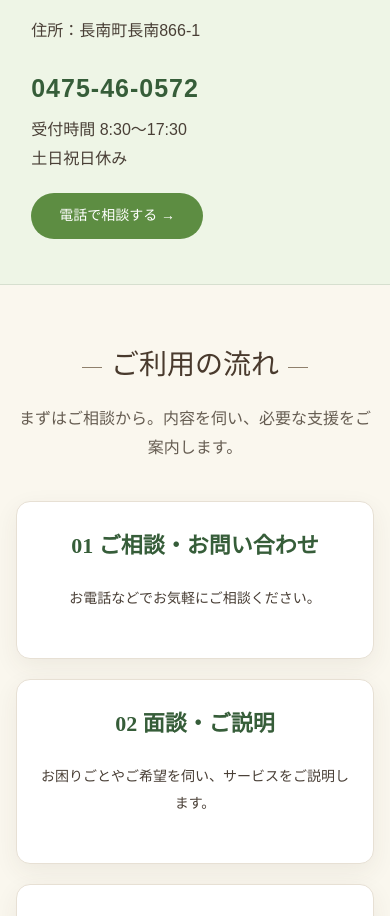
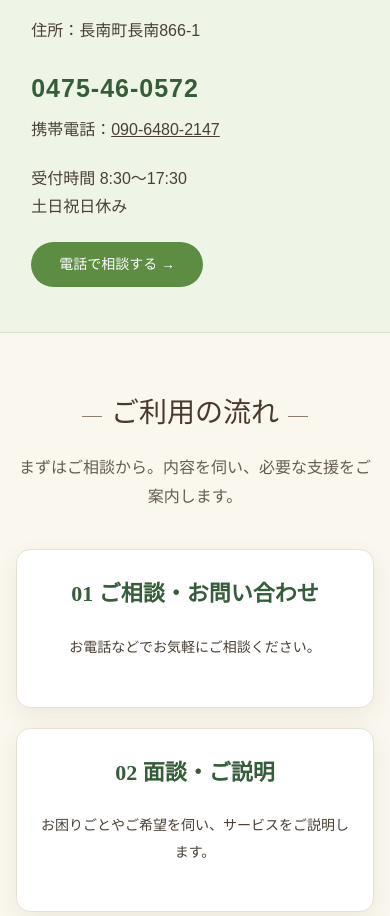
Before and after one commit to rinzen-llc/rinzen-homepage, a plain HTML site: page index.html in a window 390 px wide. Shown: the part 3858-4774 px from the top of the page. Drawn offline with Linux system fonts and the light colour scheme.

Commit message:
Restore mobile phone number in contact section

```diff
--- a/index.html
+++ b/index.html
@@ -142,7 +142,7 @@ footer{background:#3c2c20;color:#fff;padding:35px 0 22px}
   <p>まずはお気軽にご連絡ください。<br>訪問相談も承ります。</p>
   <p>住所：長南町長南866-1</p>
   <div class="contact-number"><a href="tel:0475460572">0475-46-0572</a></div>
-
+  <p>携帯電話：<a href="tel:09064802147">090-6480-2147</a></p>
   <p>受付時間 8:30〜17:30<br>土日祝日休み</p>
   <a class="btn" href="tel:0475460572">電話で相談する →</a>
  </div>
```
